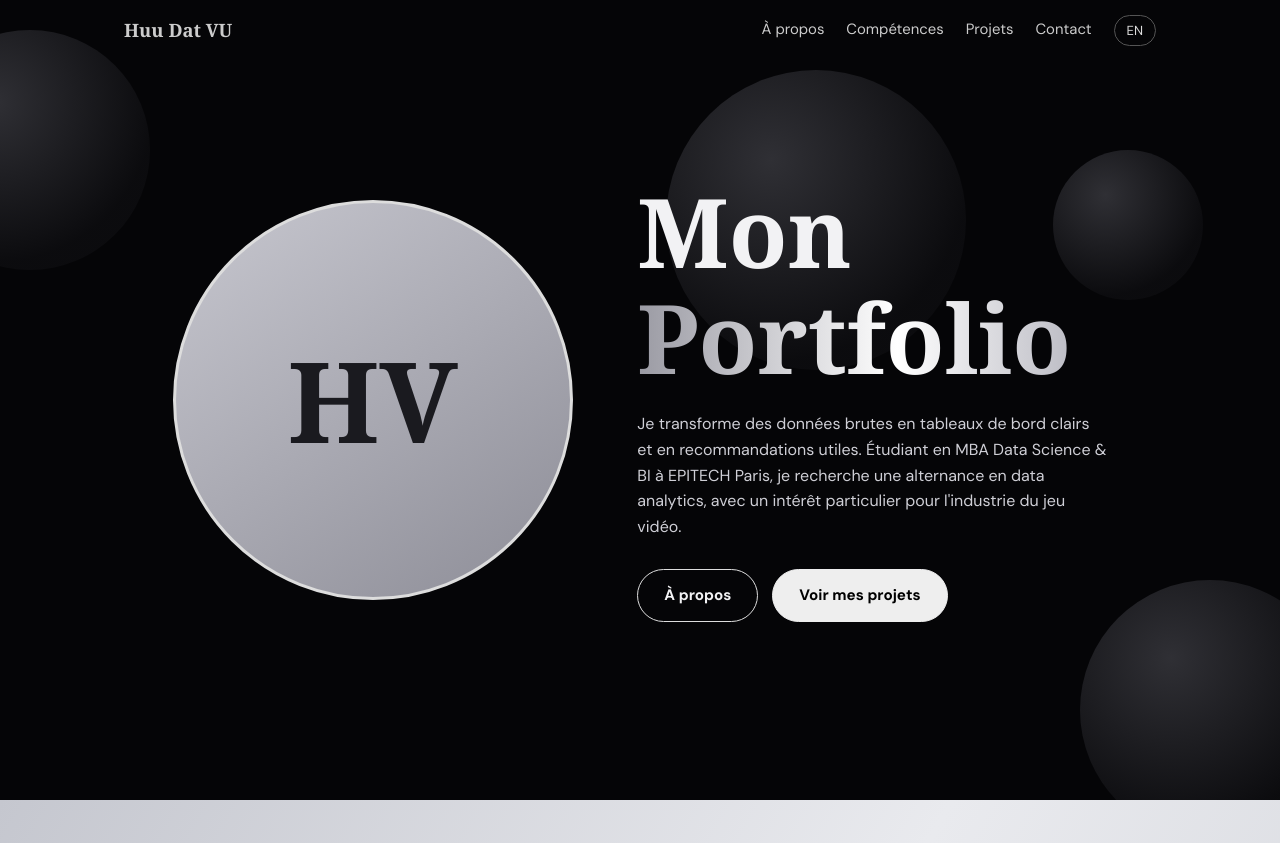
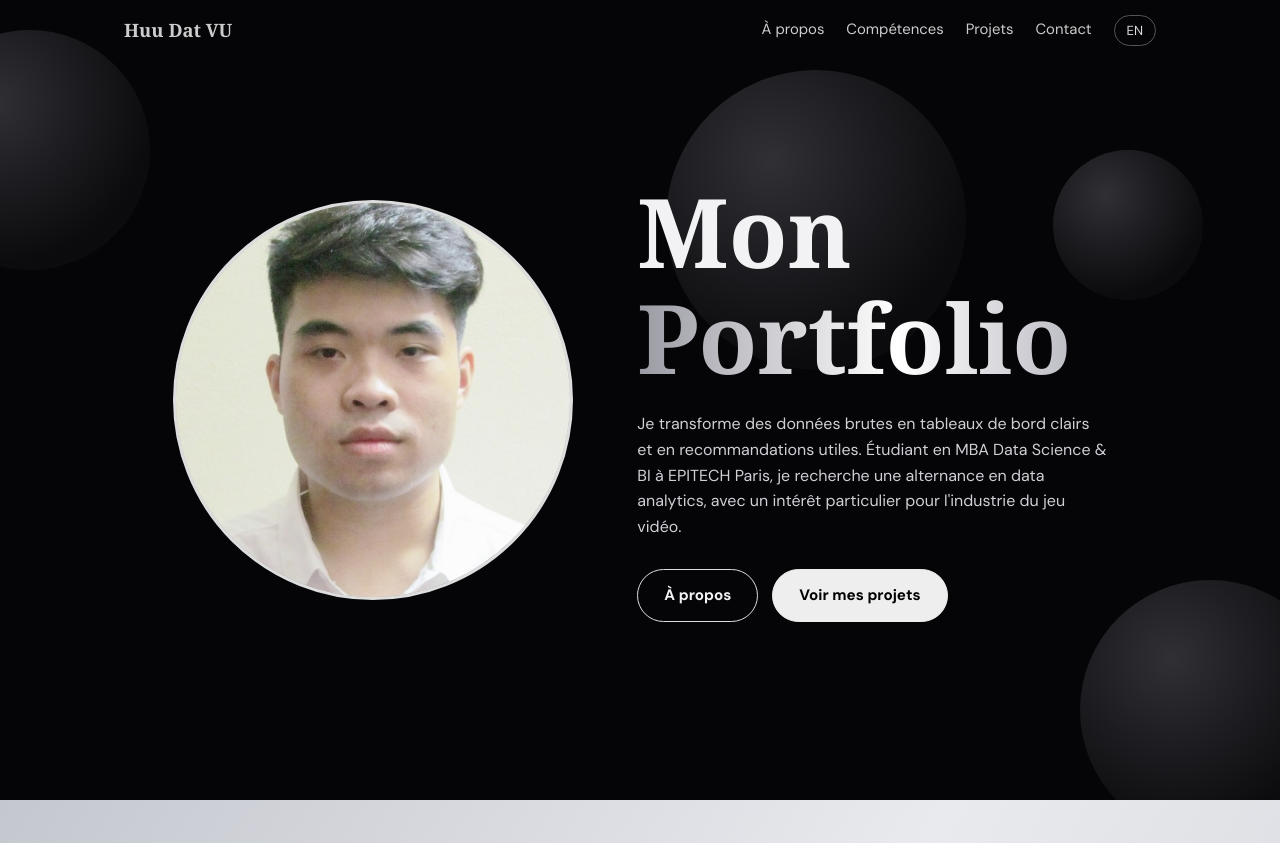
Before and after one commit to Corgi-coder99/Corgi-coder99.github.io, a plain HTML site: page index.html in a window 1280 px wide. Shown: the top 843 px of the page. Drawn offline with Linux system fonts and the light colour scheme.

Commit message:
Use profile photo in hero

```diff
--- a/index.html
+++ b/index.html
@@ -117,8 +117,8 @@ footer{border-top:1px solid var(--line);padding:24px 0;color:#777;font-size:.85r
   <div class="orb" style="width:150px;height:150px;right:6%;top:150px"></div>
   <div class="orb" style="width:260px;height:260px;right:-60px;bottom:-40px"></div>
   <div class="wrap">
-    <!-- Pour mettre votre photo : ajoutez assets/photo.jpg et remplacez <span>HV</span> par <img src="assets/photo.jpg" alt="Huu Dat VU"> -->
-    <div class="avatar"><span>HV</span></div>
+
+    <div class="avatar"><img src="assets/photo.jpg" alt="Huu Dat VU"></div>
     <div>
       <h1 data-i18n="hero_title">Mon<br><em>Portfolio</em></h1>
       <p data-i18n="hero_text">Je transforme des données brutes en tableaux de bord clairs et en recommandations utiles. Étudiant en MBA Data Science &amp; BI à EPITECH Paris, je recherche une alternance en data analytics, avec un intérêt particulier pour l'industrie du jeu vidéo.</p>
```
Also changed, not shown: 1 other file.
